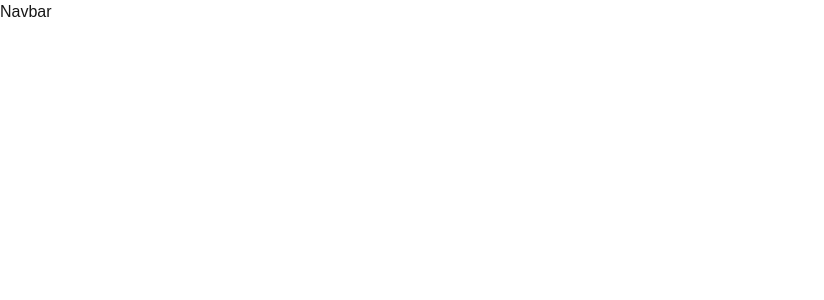
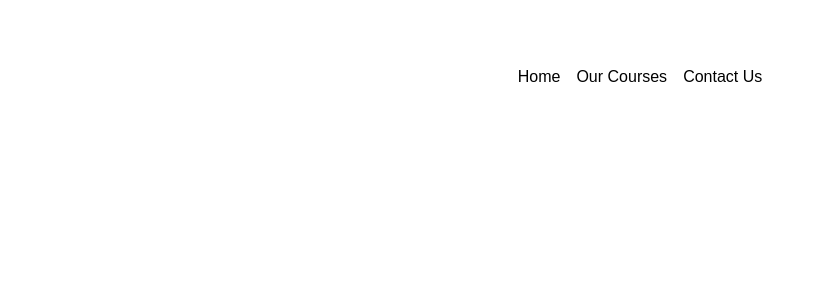
Before and after one commit to rajscriptsGH/Music-Academy, a Next.js app: page / in a window 1280 px wide. Shown: the top 300 px of the page, without its empty margins (0-824 px from the left). Built offline with nearby package versions, Linux system fonts and the light colour scheme.

Commit message:
navbar completed

```diff
--- a/src/components/Navbar.tsx
+++ b/src/components/Navbar.tsx
@@ -1,9 +1,41 @@
-import React from 'react'
+'use client'
+import React, { useState } from "react";
+import { HoveredLink, Menu, MenuItem, ProductItem } from "./ui/navbar-menu";
+import { cn } from "@/lib/utils";
+import Link from "next/link";
 
-function Navbar() {
+
+function Navbar({ className }: { className?: string }) {
+    const [active, setActive] = useState<string | null>(null);
+
     return (
-        <div>
-            <h1>Navbar</h1>
+        <div
+            className={cn("fixed top-10 inset-x-0 max-w-2xl mx-auto z-50", className)}
+        >
+            <Menu setActive={setActive}>
+                <Link href={"/"}>
+                    <MenuItem setActive={setActive} active={active} item="Home">
+
+                    </MenuItem>
+                </Link>
+                <Link href={"/courses"}>
+                    <MenuItem setActive={setActive} active={active} item="Our Courses">
+                        <div className="flex flex-col space-y-3 text-sm">
+                            <HoveredLink href="/course">All Course</HoveredLink>
+                            <HoveredLink href="/course">Basic Music Theory</HoveredLink>
+                            <HoveredLink href="/course">Advance Composition</HoveredLink>
+                            <HoveredLink href="/course">Songwriting</HoveredLink>
+                            <HoveredLink href="/course">Music Production</HoveredLink>
+                        </div>
+                    </MenuItem>
+                </Link>
+                <Link href={"/contact"}>
+                    <MenuItem setActive={setActive} active={active} item="Contact Us">
+
+                    </MenuItem>
+                </Link>
+            </Menu>
+
         </div>
     )
 }
```
